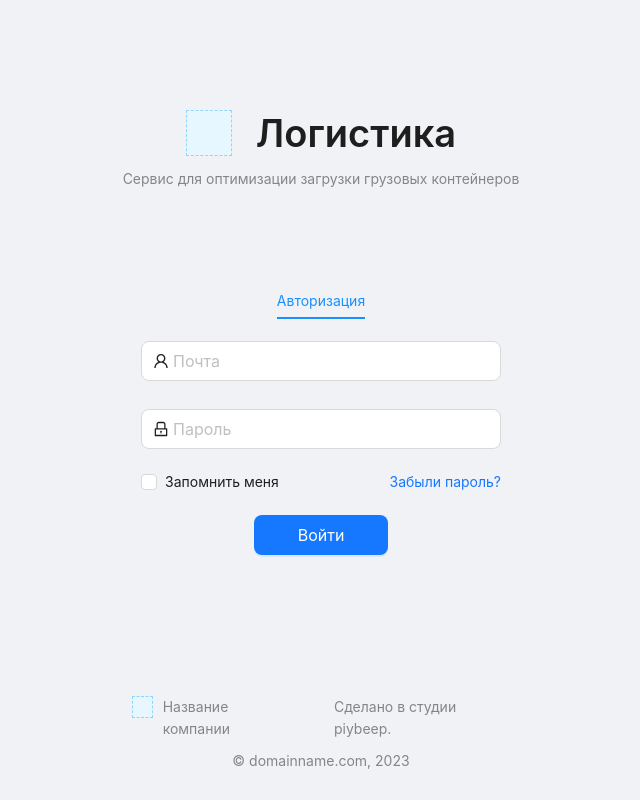
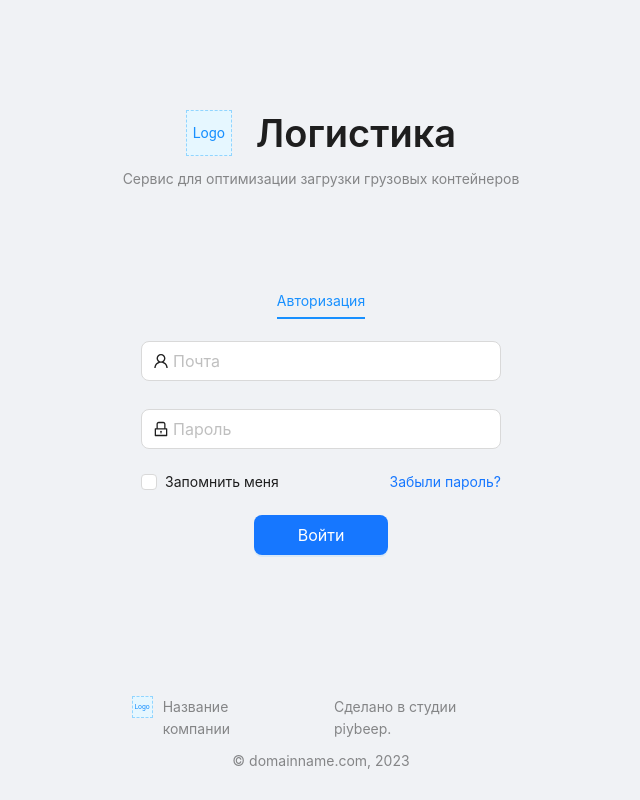
Before and after one commit to piybeep/cargo-c, a Next.js app: page /login in a window 1280 px wide. Shown: the whole page, without its empty margins (319-959 px from the left). Built offline with nearby package versions, Linux system fonts and the light colour scheme.

Commit message:
replace file

```diff
--- a/src/app/screens/Auth/Auth.module.scss
+++ b/src/modules/Auth/Auth.module.scss
@@ -59,13 +59,6 @@
       margin: 0;
     }
   }
-
-  &__logo {
-    width: 46px;
-    height: 46px;
-    background: #e6f7ff;
-    border: 1.4375px dashed #91d5ff;
-  }
 }
 
 .button {
@@ -89,11 +82,4 @@
       column-gap: 10px;
     }
   }
-
-  &__logo {
-    width: 22px;
-    height: 22px;
-    background: #e6f7ff;
-    border: 0.6875px dashed #91d5ff;
-  }
 }
--- a/src/app/screens/Auth/Auth.tsx
+++ b/src/modules/Auth/Auth.tsx
@@ -4,13 +4,14 @@ import { Typography, Button, Input } from 'antd'
 import { UserOutlined, LockOutlined } from '@ant-design/icons'
 import { Checkbox } from 'antd'
 import { useForm, Controller } from 'react-hook-form'
+import { Logo } from '@/component/Logo'
 
 const { Title, Text, Link } = Typography
 interface AuthInputs {
   email: string
   password: string
 }
-const Auth = () => {
+export const Auth = () => {
   const { control, handleSubmit } = useForm<AuthInputs>()
 
   const Submit = (data: AuthInputs) => {
@@ -22,7 +23,7 @@ const Auth = () => {
       <div className={s.formCont}>
         <div className={s.title}>
           <div className={s.title__top}>
-            <div className={s.title__logo}></div>
+            <Logo size='large' />
             <Title level={1}>Логистика</Title>
           </div>
           <Text type='secondary'>
@@ -76,7 +77,7 @@ const Auth = () => {
       <div className={s.footer}>
         <div className={s.footer__top}>
           <div className={s.footer__top_mod}>
-            <div className={s.footer__logo}></div>
+            <Logo size='small' />
             <Text type='secondary'>Название компании</Text>
           </div>
           <Text type='secondary'>Сделано в студии piybeep.</Text>
@@ -86,5 +87,3 @@ const Auth = () => {
     </div>
   )
 }
-
-export default Auth
--- /dev/null
+++ b/src/modules/Auth/index.tsx
@@ -0,0 +1 @@
+export {Auth} from './Auth'
--- a/src/pages/login.tsx
+++ b/src/pages/login.tsx
@@ -1,4 +1,4 @@
-import Auth from '@/app/screens/Auth/Auth'
+import {Auth} from '@/modules/Auth/'
 import React from 'react'
 import { AppPage } from './_app'
 
```
